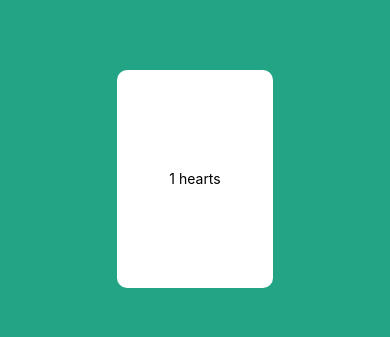
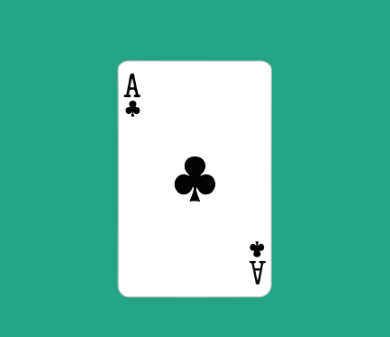
Before and after one commit to roblll/stringbet, a React Native app: screen / in a window 390 px wide. Shown: the part 243-580 px from the top of the page. Built offline with nearby package versions, Linux system fonts and the light colour scheme.

Commit message:
Update Card.tsx to use card images

```diff
--- a/components/Card.tsx
+++ b/components/Card.tsx
@@ -1,31 +1,36 @@
 import React from 'react';
-import { View, Text, StyleSheet, Dimensions } from 'react-native';
+import { View, StyleSheet, Dimensions, Image } from 'react-native';
 
 const cardWidth = Dimensions.get('window').width * 6 / 15;
-const cardHeight = cardWidth * 3.5 / 2.5
+const cardHeight = cardWidth * 1056 / 691;
 
 export type Props = {
   suit: string;
   rank: number;
 }
 
+const styles = StyleSheet.create({
+  container: {
+    alignItems: 'center',
+    justifyContent: 'center',
+    width: cardWidth,
+    height: cardHeight,
+  },
+  cardStyle: {
+    width: cardWidth,
+    height: cardHeight,
+  }
+});
+
 const Card: React.FC<Props> = ({ suit, rank }) => {
   return (
     <View style={styles.container}>
-      <Text>{rank} {suit}</Text>
+      <Image
+        style={styles.cardStyle}
+        source={require('../assets/card-images/AC.png')}
+      />
     </View>
   )
 }
 
-const styles = StyleSheet.create({
-  container: {
-    backgroundColor: '#fff',
-    alignItems: 'center',
-    justifyContent: 'center',
-    width: cardWidth,
-    height: cardHeight,
-    borderRadius: 10
-  },
-});
-
 export default Card;
```
